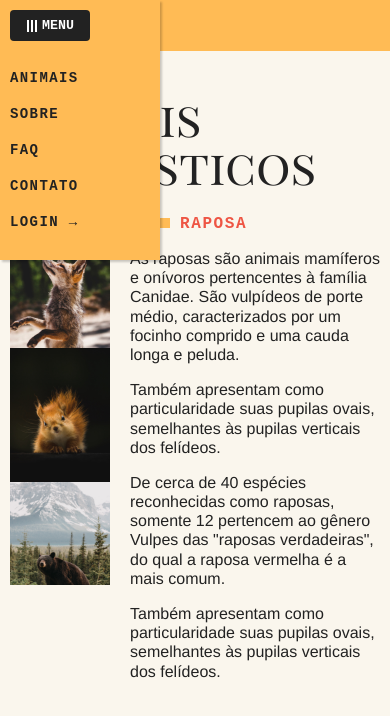
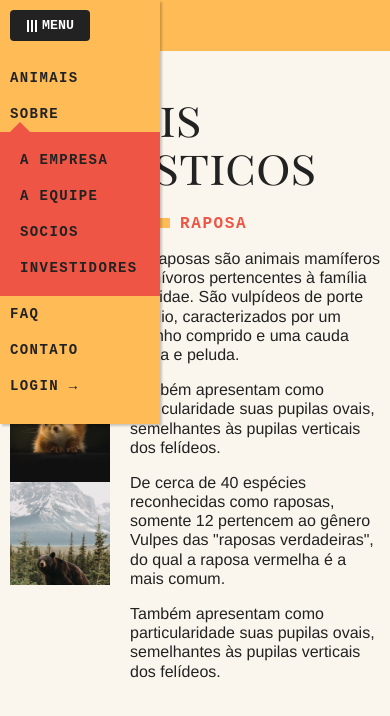
Before and after one commit to mariapgomes/animais-fantasticos, a website built with webpack: page index.html in a window 390 px wide. Both pictures are taken after a click on the button "MENU". Shown: the top 716 px of the page. Built offline with nearby package versions, Linux system fonts and the light colour scheme; no server answers.

Commit message:
Conserta bug de impossibilitar clique em outras opções do menu por causa da abertura do menu dropdown

```diff
--- a/css/menu-dropdown.css
+++ b/css/menu-dropdown.css
@@ -46,3 +46,10 @@
     transform: translate3d(0, 0, 0);
   }
 }
+
+@media (max-width: 700px) {
+  [data-dropdown] .menu-dropdown {
+  display: block;
+  animation: show-up .3s  forwards;
+  }
+}
```
